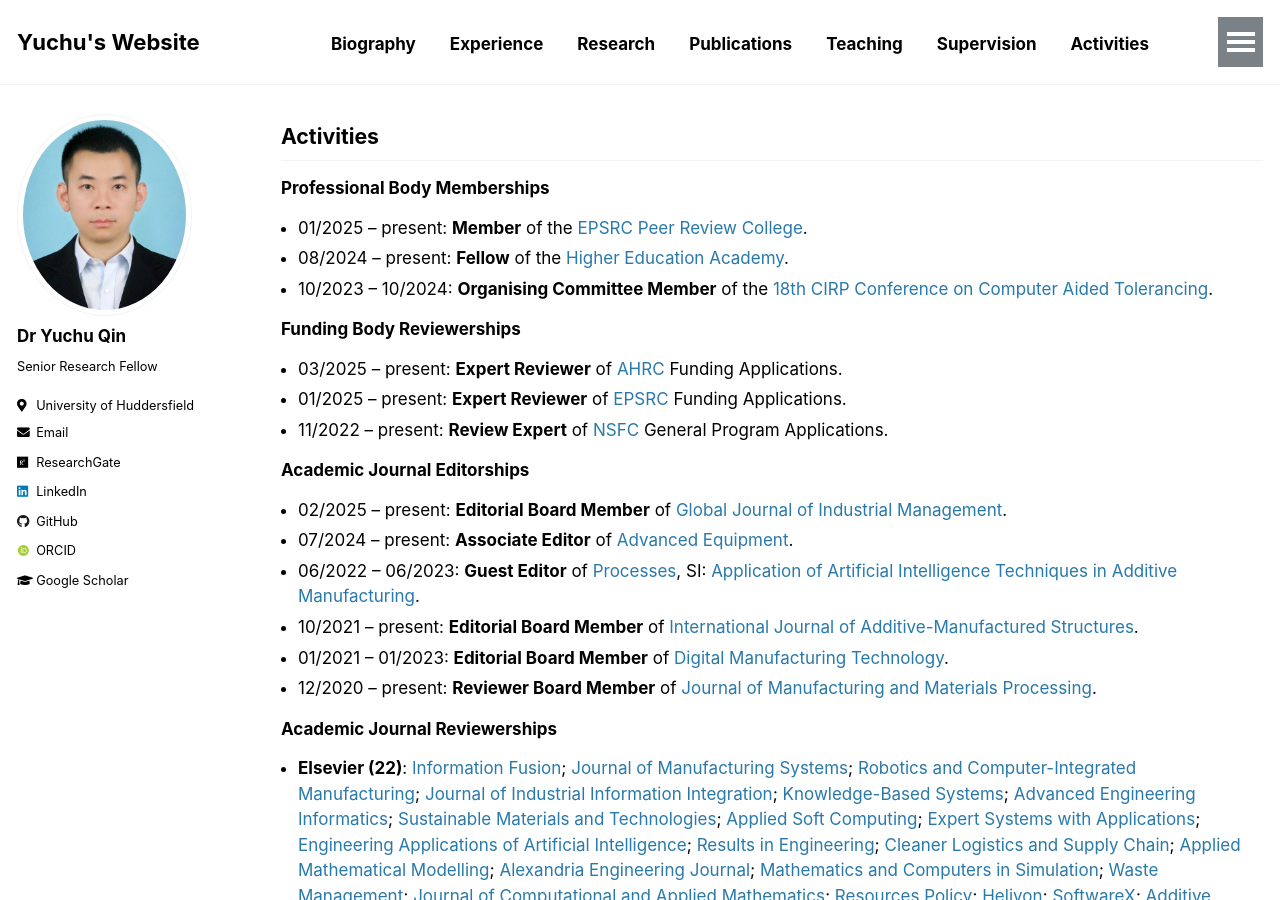
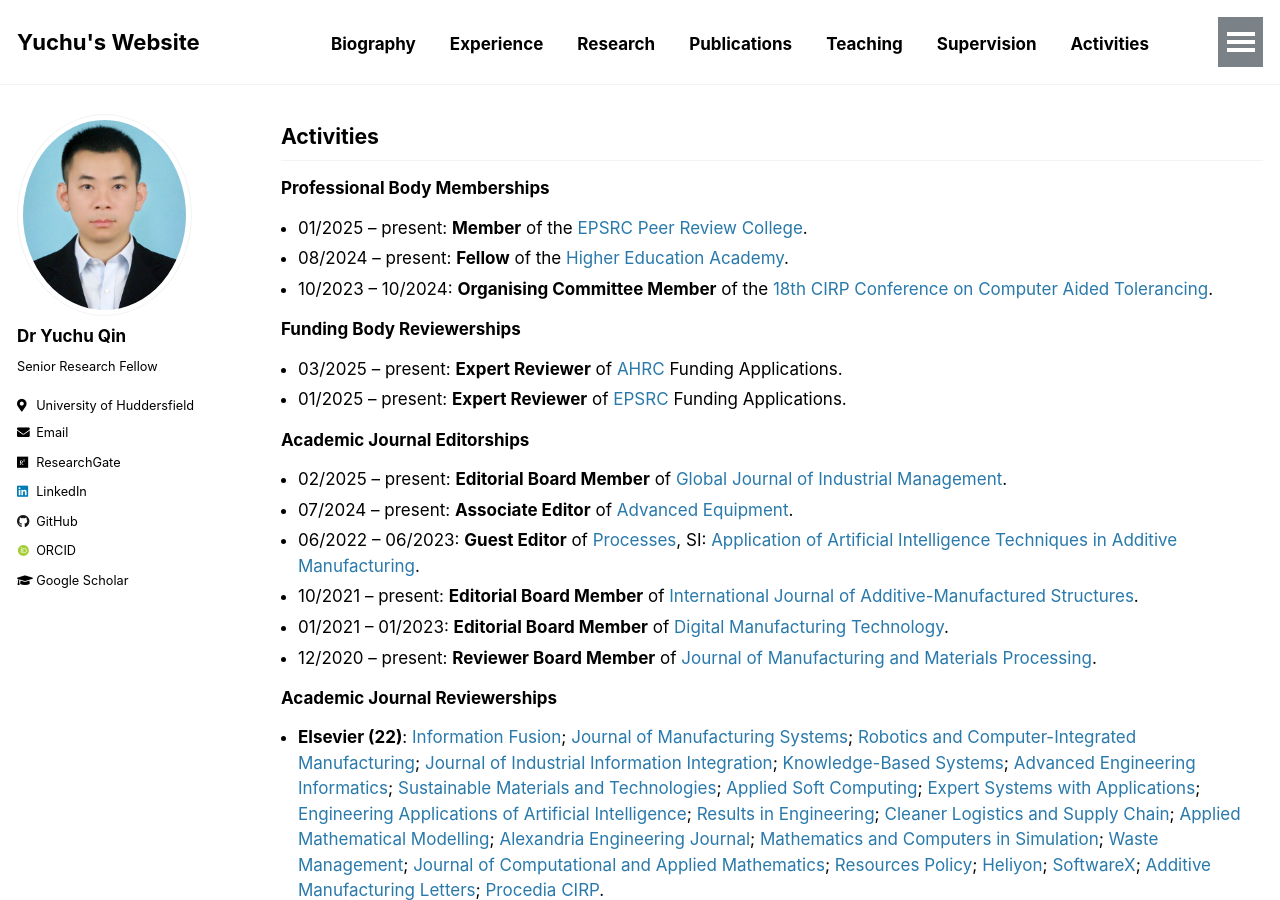
Before and after one commit to yuchu-qin/yuchu-qin.github.io, a Jekyll site: the page built from _pages/activities.md, in a window 1280 px wide and 900 px high. Built offline with Jekyll 4.4.1, drawn with Linux system fonts in a browser that asks for light colours; some web fonts are replaced; our own code applies the rules of GitHub Pages for plain Markdown files.

Commit message:
Update activities.md

```diff
--- a/_pages/activities.md
+++ b/_pages/activities.md
@@ -12,7 +12,6 @@ author_profile: true
 ### Funding Body Reviewerships
 - 03/2025 – present: **Expert Reviewer** of [AHRC](https://www.ukri.org/councils/ahrc/) Funding Applications.
 - 01/2025 – present: **Expert Reviewer** of [EPSRC](https://www.ukri.org/councils/epsrc/) Funding Applications.
-- 11/2022 – present: **Review Expert** of [NSFC](https://www.nsfc.gov.cn/english/site_1/index.html) General Program Applications.
 
 ### Academic Journal Editorships
 - 02/2025 – present: **Editorial Board Member** of [Global Journal of Industrial Management](https://ojs.sin-chn.com/index.php/GJIM).
```
